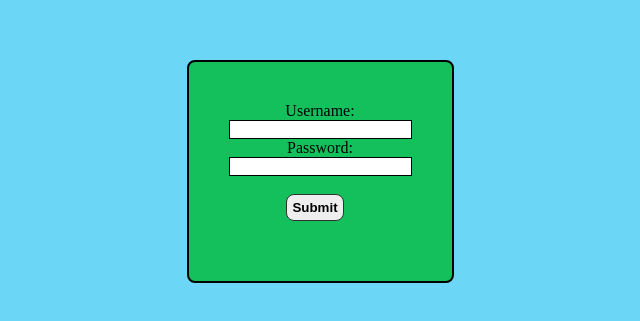
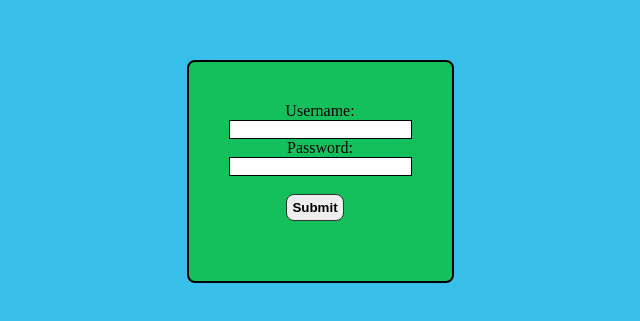
Before and after one commit to patryfuentes85/GitExample, a plain HTML site: page index.html in a window 1280 px wide. Shown: the part 229-550 px from the top of the page, without its empty margins (320-960 px from the left). Drawn offline with Linux system fonts and the light colour scheme.

Commit message:
se modifica color

```diff
--- a/CSS/styles.css
+++ b/CSS/styles.css
@@ -3,7 +3,7 @@
 }
 
 body{
-    background-color: #6cd6f7;
+    background-color: #37bfe9;
     display: flex;
     align-items: center;
     height: 100vh;
```
